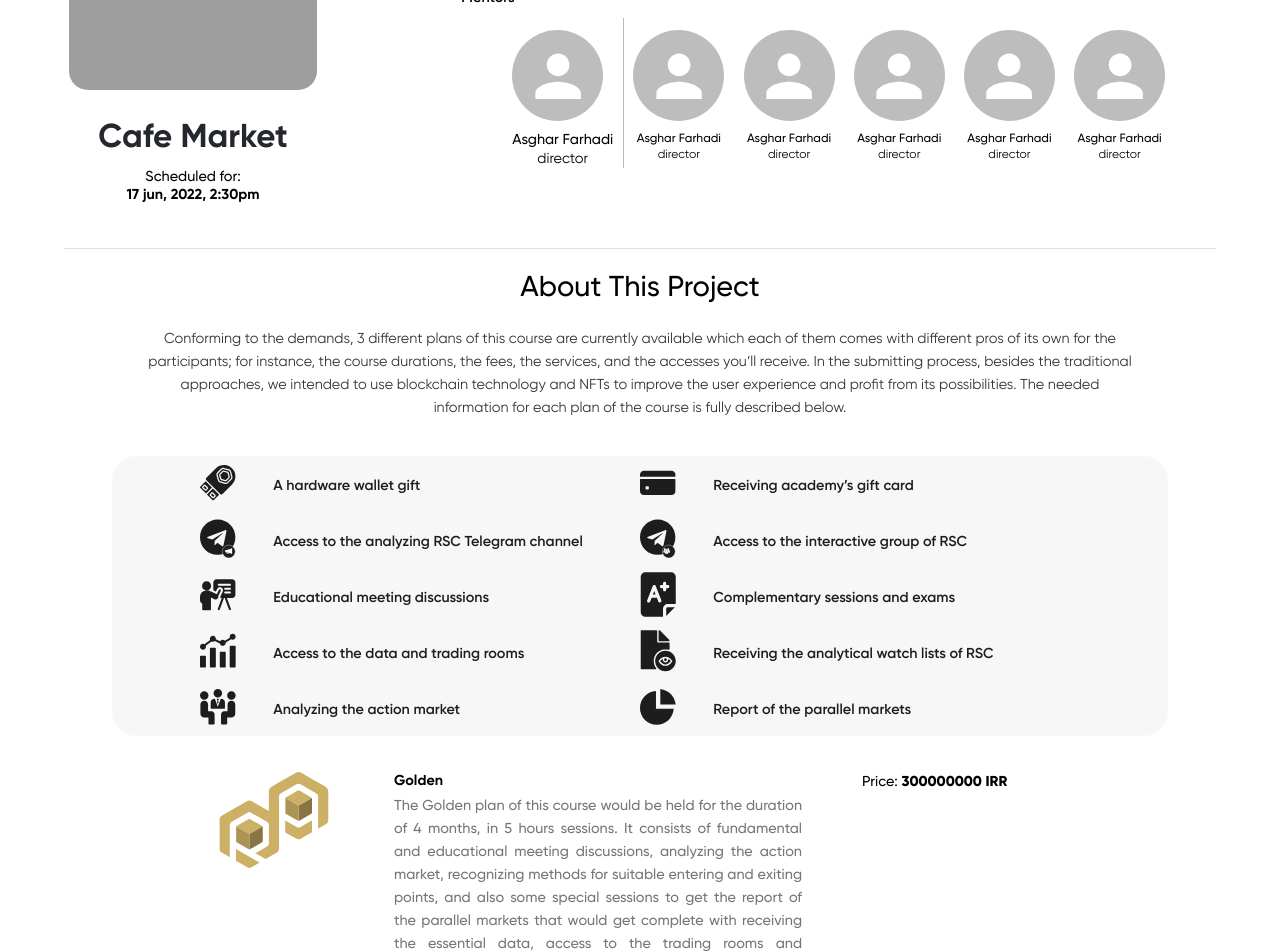
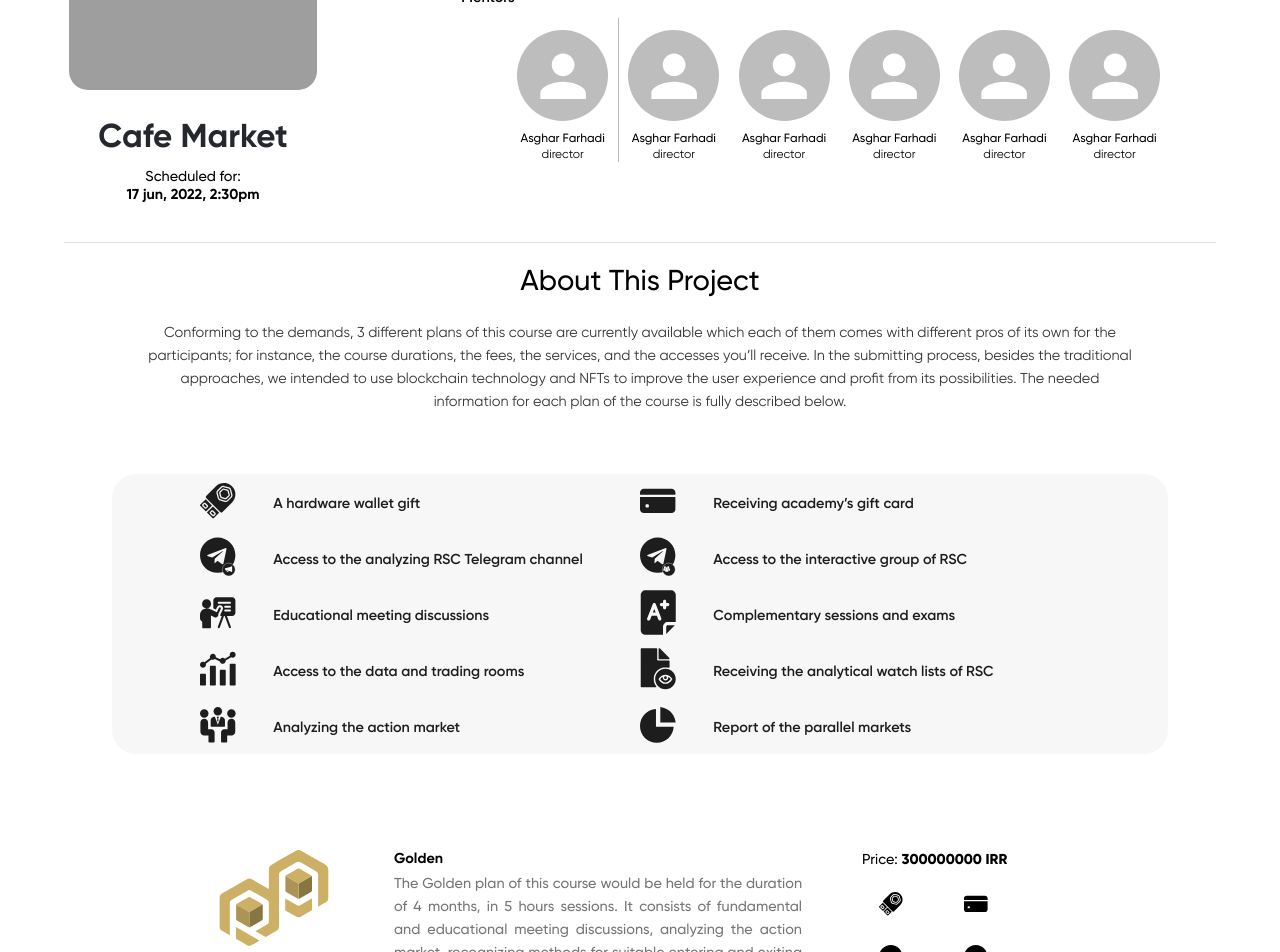
Before and after one commit to amirhoseinbarkhordari/reservation-frontend, a Next.js app: page / in a window 1280 px wide. Shown: the part 440-1392 px from the top of the page. Built offline with nearby package versions, Linux system fonts and the light colour scheme; grey boxes are pictures that could not be loaded.

Commit message:
Updated eng components

```diff
--- a/modules/aboutProject/components/AboutProject.tsx
+++ b/modules/aboutProject/components/AboutProject.tsx
@@ -1,7 +1,7 @@
-import { Container, Grid, styled, Typography, useTheme } from "@mui/material";
+import type { TicketProps } from "../../shared/types/TicketProps";
 import type { FunctionComponent } from "react";
-import TicketTypes from "./TicketTypes";
-import { TicketProps } from "../../shared/types/TicketProps";
+import { Container, styled, Typography } from "@mui/material";
+import Ticket from "./Ticket";
 import IconList from "./IconList";
 
 const CustomTypography = styled(Typography)(() => ({
@@ -9,26 +9,19 @@ const CustomTypography = styled(Typography)(() => ({
     color: "#343434",
     width: "90%",
     textAlign: "center",
-    margin: "1.8rem 0 3rem 0"
 }));
 
-const IconListContainer = styled(Grid)(({ theme }) => ({
-    backgroundColor: theme.palette.secondary.dark,
-    borderRadius: "4.2rem",
-    textAlign: "center"
-}));
-
-const AboutProject: FunctionComponent<{ Tickets: TicketProps[] }> = (props) => {
-    const Tickets = props.Tickets;
+const AboutProject: FunctionComponent<{ ticketTypes: TicketProps[] }> = (props) => {
+    const ticketTypes = props.ticketTypes;
     return (
         <Container>
-            <Typography variant="h5" sx={{ fontSize: "2.4rem", marginTop: "1.5rem" }}>About This Project</Typography>
+            <Typography variant="h5" sx={{ fontSize: "2.4rem", margin: "1.5rem 0 1.8rem 0" }}>About This Project</Typography>
             <CustomTypography variant="h6">Conforming to the demands, 3 different plans of this course are currently available which each of them comes with different pros of its own for the participants; for instance, the course durations, the fees, the services, and the accesses you’ll receive. In the submitting process, besides the traditional approaches, we intended to use blockchain technology and NFTs to improve the user experience and profit from its possibilities. The needed information for each plan of the course is fully described below.</CustomTypography>
             <IconList />
             {
-                !!Tickets && Tickets.map((item) => {
+                !!ticketTypes && ticketTypes.map((item) => {
                     return (
-                        <TicketTypes key={item.id} TicketProps={item} />
+                        <Ticket key={item.id} TicketProps={item} />
                     )
                 })
             }
--- a/modules/aboutProject/components/IconList.tsx
+++ b/modules/aboutProject/components/IconList.tsx
@@ -1,28 +1,23 @@
-import { Container, Grid, styled, Typography, useTheme } from "@mui/material";
 import type { FunctionComponent } from "react";
+import { Container, Grid, styled, Typography } from "@mui/material";
 import IconsArray from "./IconsArray";
-import HardwareWalletIcon from "../../shared/components/icons/HardwareWalletIcon";
 
 const IconListContainer = styled(Grid)(({ theme }) => ({
     backgroundColor: theme.palette.secondary.dark,
     borderRadius: "2rem",
 }));
 
-const IconGrid = styled(Grid)(() => ({
-    alignItems: "center"
-}));
-
 const IconList: FunctionComponent = () => {
     return (
-        <Container>
+        <Container sx={{ margin: "5rem 0" }}>
             <IconListContainer container >
                 {IconsArray.map((item) => {
                     return (
                         <Grid key={item.slug} item md={5} xs={12} >
-                            <IconGrid container>
+                            <Grid container sx={{ alignItems: "center" }}>
                                 <Grid item xs={2} md={2}><item.icon fontSize={3} color="#1D1D1D" /></Grid>
                                 <Grid item xs={8} md={10}><Typography variant="h3" color="textPrimary">{item.description}</Typography></Grid>
-                            </IconGrid>
+                            </Grid>
                         </Grid>
                     )
                 })}
--- a/modules/aboutProject/components/TicketTypes.tsx
+++ b/modules/aboutProject/components/Ticket.tsx
@@ -1,7 +1,8 @@
-import { Container, styled, Typography } from "@mui/material";
 import type { FunctionComponent } from "react";
+import type { TicketProps } from "../../shared/types/TicketProps";
+import { Container, Grid, styled, Typography } from "@mui/material";
 import TicketCafeIcon from "../../shared/components/icons/TicketCafeIcon";
-import type { TicketProps } from "../../shared/types/TicketProps";
+import IconsArray from "./IconsArray";
 
 const TicketComponent = styled(Container)(({ theme }) => ({
     display: "flex",
@@ -33,20 +34,32 @@ const TicketInfo = styled("div")(({ theme }) => ({
     },
 }));
 
+const Ticket: FunctionComponent<{ TicketProps: TicketProps }> = (props) => {
+    const { TicketColors, TypeTicket, DescriptionTicket, Price, iconList } = props.TicketProps;
+    const iconsArray = IconsArray;
 
-const TicketTypes: FunctionComponent<{ TicketProps: TicketProps }> = (props) => {
-    const { TicketColors, TypeTicket, DescriptionTicket, Price } = props.TicketProps;
     return (
         <TicketComponent maxWidth="md">
             <TicketCafeIcon fontSize={10} color={TicketColors} />
-            <TicketInfo style={{}}>
+            <TicketInfo >
                 <Typography variant="h3" sx={{ fontWeight: 700 }} gutterBottom>{TypeTicket}</Typography>
                 <CustomTypography variant="h6" >{DescriptionTicket}</CustomTypography>
             </TicketInfo>
             <div style={{ width: "50%" }}>
                 <Typography variant="h5">Price:<span style={{ fontWeight: 800 }}> {Price} IRR</span></Typography>
+                <Grid container sx={{ marginTop: "0.8rem" }}>
+                    {
+                        !!iconsArray && iconsArray.map((item) => {
+                            return (
+                                <Grid item key={item.slug} md={5}>
+                                    <item.icon fontSize={2} color={(iconList.includes(item.slug)) ? "#000000" : "#C5C5C5"} />
+                                </Grid>
+                            )
+                        })
+                    }
+                </Grid>
             </div>
-        </TicketComponent>
+        </TicketComponent >
     )
 }
-export default TicketTypes;
+export default Ticket;
--- a/modules/header/components/Actors.tsx
+++ b/modules/header/components/Actors.tsx
@@ -1,34 +1,27 @@
-import { Avatar, ListItem, styled, Typography } from "@mui/material";
 import type { FunctionComponent } from "react";
+import { Avatar, styled, Typography } from "@mui/material";
 
 const ActorsStyle = styled("div")(() => ({
     display: "flex",
     flexWrap: "wrap",
     marginTop: "1rem",
-    justifyContent: "center"
+    justifyContent: "center",
+    textAlign: "center",
 }));
 
 const PersonalInfo = styled("div")(() => ({
     flexDirection: "column",
-    textAlign: "center",
     padding: "1rem 0.8rem 0 0.8rem",
 }));
 
 const Actors: FunctionComponent = () => {
-    const item = [1, 2, 3, 4, 5];
+    const item = [1, 2, 3, 4, 5, 6];
     return (
         <ActorsStyle>
-            <PersonalInfo key={0} style={{ borderRight: "1px solid rgba(0, 0, 0, 0.28)" }}>
-                <Avatar />
-                <div style={{ marginTop: "0.7rem" }}>
-                    <Typography variant="h5">Asghar Farhadi</Typography>
-                    <Typography variant="h5" sx={{ fontWeight: 400 }}>director</Typography>
-                </div>
-            </PersonalInfo>
             {
-                !!item && item.map((item) => {
+                !!item && item.map((item, index) => {
                     return (
-                        <PersonalInfo key={item}>
+                        <PersonalInfo key={item} style={(index == 0) ? { borderRight: "1px solid rgba(0, 0, 0, 0.28)" } : {}}>
                             <Avatar />
                             <div style={{ marginTop: "0.7rem" }}>
                                 <Typography variant="h5" sx={{ fontSize: "1rem" }}>Asghar Farhadi</Typography>
--- a/modules/purchaseTicket/components/PurchaseTicket.tsx
+++ b/modules/purchaseTicket/components/PurchaseTicket.tsx
@@ -2,7 +2,7 @@ import { Button, Container, Grid, styled, Typography, useMediaQuery, useTheme }
 import { Theme } from "@mui/material";
 import { FunctionComponent, useState } from "react";
 import TicketCafeIcon from "../../shared/components/icons/TicketCafeIcon";
-import type { TicketColor, TicketProps } from "../../shared/types/TicketProps";
+import type { TicketProps } from "../../shared/types/TicketProps";
 import PaymentMethod from "./PaymentMethod";
 import ShaparakPayment from "./ShaparakPayment";
 import XarbPayment from "./XarbPayment";
@@ -33,10 +33,10 @@ const TicketContainer = styled("div")(({ theme }) => ({
     justifyContent: "space-between"
 }));
 
-const PurchaseTicket: FunctionComponent<{ Tickets: TicketProps[], isMobile: boolean }> = (props) => {
+const PurchaseTicket: FunctionComponent<{ ticketTypes: TicketProps[], isMobile: boolean }> = (props) => {
 
-    const Tickets = props.Tickets;
-    const [ticketInfo, setTicketInfo] = useState<TicketProps>(Tickets[0]);
+    const ticketTypes = props.ticketTypes;
+    const [ticketInfo, setTicketInfo] = useState<TicketProps>(ticketTypes[0]);
     const [paymentMethod, setPaymentMethod] = useState<string>("Xarb");
 
     const disableTicketColor = {
@@ -50,7 +50,7 @@ const PurchaseTicket: FunctionComponent<{ Tickets: TicketProps[], isMobile: bool
             <CustomTypography variant="h3">Purchase the Ticket</CustomTypography>
             <Typography variant="h5" sx={{ fontSize: "1.8rem" }}>Tickets</Typography>
             <TicketContainer>
-                {!!Tickets && Tickets.map((item) => {
+                {!!ticketTypes && ticketTypes.map((item) => {
                     return (
                         <div key={item.id} style={{ cursor: 'pointer' }} onClick={() => setTicketInfo(item)}>
                             <TicketCafeIcon fontSize={props.isMobile ? 7 : 20} color={(ticketInfo.id == item.id) ? item.TicketColors : disableTicketColor} />
--- a/modules/purchaseTicket/components/ShaparakPayment.tsx
+++ b/modules/purchaseTicket/components/ShaparakPayment.tsx
@@ -60,7 +60,7 @@ const ShaparakPayment: FunctionComponent<{ ticketInfo: TicketProps, isMobile: bo
                         />
                     </LabeledCustomTextField>
                     <Grid container sx={{ margin: "4rem 0 ", alignItems: "center" }}>
-                        <Grid item md={6} xs={10}>
+                        <Grid item md={8} xs={10}>
                             <LabeledCustomTextField id="Quantity" label="Quantity" isNumber>
                                 <CustomTextField
                                     variant="outlined"
@@ -82,7 +82,7 @@ const ShaparakPayment: FunctionComponent<{ ticketInfo: TicketProps, isMobile: bo
                         }
                     </Grid>
                     <Grid container sx={{ alignItems: "center" }}>
-                        <Grid md={8} xs={10}>
+                        <Grid item md={8} xs={10}>
                             <LabeledCustomTextField id="TotalPrice" label="Total Price:" isNumber>
                                 <span style={{ fontSize: "2rem", fontWeight: 700 }}>{props.ticketInfo.Price} IRR</span>
                             </LabeledCustomTextField>
--- a/modules/shared/types/TicketProps.ts
+++ b/modules/shared/types/TicketProps.ts
@@ -4,6 +4,7 @@ export type TicketProps = {
     DescriptionTicket: string;
     TicketColors: TicketColor;
     Price: number;
+    iconList: string[];
 };
 
 export type TicketColor = {
--- a/pages/index.tsx
+++ b/pages/index.tsx
@@ -1,20 +1,20 @@
-import { Container, Divider, useMediaQuery, useTheme } from '@mui/material';
 import type { Theme } from '@mui/material';
 import type { NextPage } from 'next'
+import type { TicketProps } from '../modules/shared/types/TicketProps';
+import { Container, Divider, useMediaQuery, useTheme } from '@mui/material';
 import AboutProject from '../modules/aboutProject/components/AboutProject'
 import Header from '../modules/header/components/Header'
 import PurchaseTicket from '../modules/purchaseTicket/components/PurchaseTicket'
-import type { TicketProps } from '../modules/shared/types/TicketProps';
 
 const Home: NextPage = () => {
 
   const theme = useTheme();
   const isMobile = useMediaQuery((theme: Theme) => theme.breakpoints.down("md"));
 
-  const Tickets: TicketProps[] = [
-    { id: 1, TypeTicket: "Golden", DescriptionTicket: "The Golden plan of this course would be held for the duration of 4 months, in 5 hours sessions. It consists of fundamental and educational meeting discussions, analyzing the action market, recognizing methods for suitable entering and exiting points, and also some special sessions to get the report of the parallel markets that would get complete with receiving the essential data, access to the trading rooms and  analytical watch lists of RSC. At the end of the course, if needed, there would be some complementary sessions and some to answer the questions of participants. Besides having access to the analyzing RSC Telegram channel and the interactive group of RSC, there’s a special academy’s gift card with the credit of 15 million Tomans and a hardware wallet gift for the partakers.", TicketColors: theme.palette.golden, Price: 300000000 },
-    { id: 2, TypeTicket: "Silver", DescriptionTicket: "The Silver plan of this course would be held for the duration of 3 months, in 5 hours sessions. It consists of fundamental and educational meeting discussions, analyzing the action market, recognizing methods for suitable entering and exiting points, and also some special sessions to get the report of the parallel markets. At the end of the course, if needed, there would be some complementary sessions and some to answer the questions of participants. Besides having access to analyzing RSC Telegram channel, there’s a special academy gift card with the credit of 10 million Tomans for the partakers.", TicketColors: theme.palette.silver, Price: 200000000 },
-    { id: 3, TypeTicket: "Bronze", DescriptionTicket: "The Bronze plan of this course would be held for the duration of 2.5 months, in 5 hours sessions. It consists of fundamental meeting discussions, analyzing the action market, and recognizing methods for suitable entering and exiting points. At the end of the course, if needed, there would be some complementary sessions and some to answer the questions of participants. Besides having access to analyzing RSC Telegram channel, there’s a special academy gift card with the credit of 5 million Tomans for the partakers.", TicketColors: theme.palette.bronze, Price: 100000000 }
+  const ticketTypes: TicketProps[] = [
+    { id: 1, iconList: ["HardwareWalletIcon", "GiftCardIcon", "TelegramChannelIcon", "TelegramGroupIcon", "EducationIcon", "ExamsIcon", "TradingIcon", "ReceiveIcon", "TeamIcon", "CircleChartIcon"], TypeTicket: "Golden", DescriptionTicket: "The Golden plan of this course would be held for the duration of 4 months, in 5 hours sessions. It consists of fundamental and educational meeting discussions, analyzing the action market, recognizing methods for suitable entering and exiting points, and also some special sessions to get the report of the parallel markets that would get complete with receiving the essential data, access to the trading rooms and  analytical watch lists of RSC. At the end of the course, if needed, there would be some complementary sessions and some to answer the questions of participants. Besides having access to the analyzing RSC Telegram channel and the interactive group of RSC, there’s a special academy’s gift card with the credit of 15 million Tomans and a hardware wallet gift for the partakers.", TicketColors: theme.palette.golden, Price: 300000000 },
+    { id: 2, iconList: ["ExamsIcon", "GiftCardIcon", "TelegramChannelIcon", "EducationIcon", "TeamIcon", "CircleChartIcon"], TypeTicket: "Silver", DescriptionTicket: "The Silver plan of this course would be held for the duration of 3 months, in 5 hours sessions. It consists of fundamental and educational meeting discussions, analyzing the action market, recognizing methods for suitable entering and exiting points, and also some special sessions to get the report of the parallel markets. At the end of the course, if needed, there would be some complementary sessions and some to answer the questions of participants. Besides having access to analyzing RSC Telegram channel, there’s a special academy gift card with the credit of 10 million Tomans for the partakers.", TicketColors: theme.palette.silver, Price: 200000000 },
+    { id: 3, iconList: ["ExamsIcon", "GiftCardIcon", "TelegramChannelIcon", "TeamIcon"], TypeTicket: "Bronze", DescriptionTicket: "The Bronze plan of this course would be held for the duration of 2.5 months, in 5 hours sessions. It consists of fundamental meeting discussions, analyzing the action market, and recognizing methods for suitable entering and exiting points. At the end of the course, if needed, there would be some complementary sessions and some to answer the questions of participants. Besides having access to analyzing RSC Telegram channel, there’s a special academy gift card with the credit of 5 million Tomans for the partakers.", TicketColors: theme.palette.bronze, Price: 100000000 }
   ]
 
   return (
@@ -22,8 +22,8 @@ const Home: NextPage = () => {
       <Header />
       <Container>
         <Divider sx={{ width: "100%" }} />
-        <AboutProject Tickets={Tickets} />
-        <PurchaseTicket Tickets={Tickets} isMobile={isMobile} />
+        <AboutProject ticketTypes={ticketTypes} />
+        <PurchaseTicket ticketTypes={ticketTypes} isMobile={isMobile} />
       </Container>
 
     </>
```
Also changed, not shown: modules/purchaseTicket/components/XarbPayment.tsx (+6 -4 lines).
